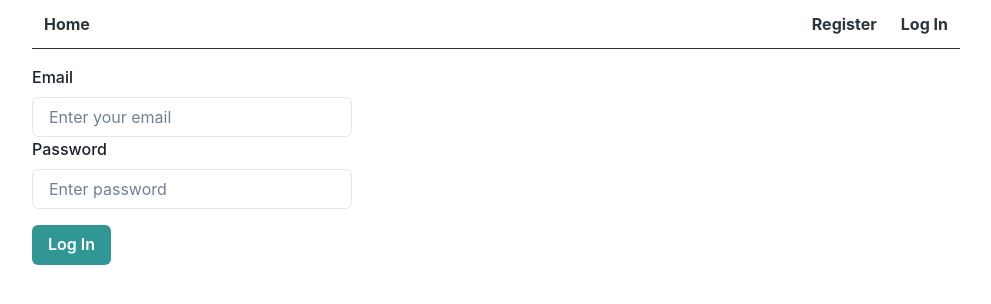
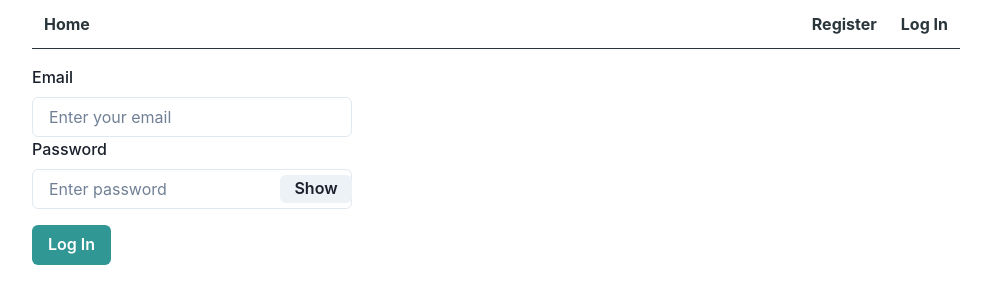
Before and after one commit to SerhiiShapovalov/goit-react-hw-08-phonebook, a React (Create React App) app: page /goit-react-hw-08-phonebook/login in a window 1280 px wide. Shown: the top 304 px of the page, without its empty margins (144-1135 px from the left). Built offline with nearby package versions, Linux system fonts and the light colour scheme.

Commit message:
Show/hide password
Added the ability to show/hide the content of the input with a password

```diff
--- a/src/components/LoginForm/LoginForm.js
+++ b/src/components/LoginForm/LoginForm.js
@@ -157,6 +157,7 @@ import {
   FormControl,
   FormErrorMessage,
 } from '@chakra-ui/react';
+import { PasswordInput } from '../RegisterForm/PasswordInput';
 import css from './LoginForm.module.css';
 
 export const LoginForm = () => {
@@ -209,9 +210,7 @@ export const LoginForm = () => {
 
       <FormControl isInvalid={!!passwordError}>
         <FormLabel>Password</FormLabel>
-        <Input
-          type="password"
-          name="password"
+        <PasswordInput
           placeholder="Enter password"
           value={password}
           onChange={e => setPassword(e.target.value)}
--- a/src/components/RegisterForm/RegisterForm.js
+++ b/src/components/RegisterForm/RegisterForm.js
@@ -55,6 +55,7 @@ import {
   Button,
   FormErrorMessage,
 } from '@chakra-ui/react';
+import { PasswordInput } from './PasswordInput';
 import css from './RegisterForm.module.css';
 
 export const RegisterForm = () => {
@@ -129,9 +130,7 @@ export const RegisterForm = () => {
 
       <FormControl isInvalid={!!passwordError}>
         <FormLabel>Password</FormLabel>
-        <Input
-          type="password"
-          name="password"
+        <PasswordInput
           placeholder="Enter password"
           value={password}
           onChange={e => setPassword(e.target.value)}
```
